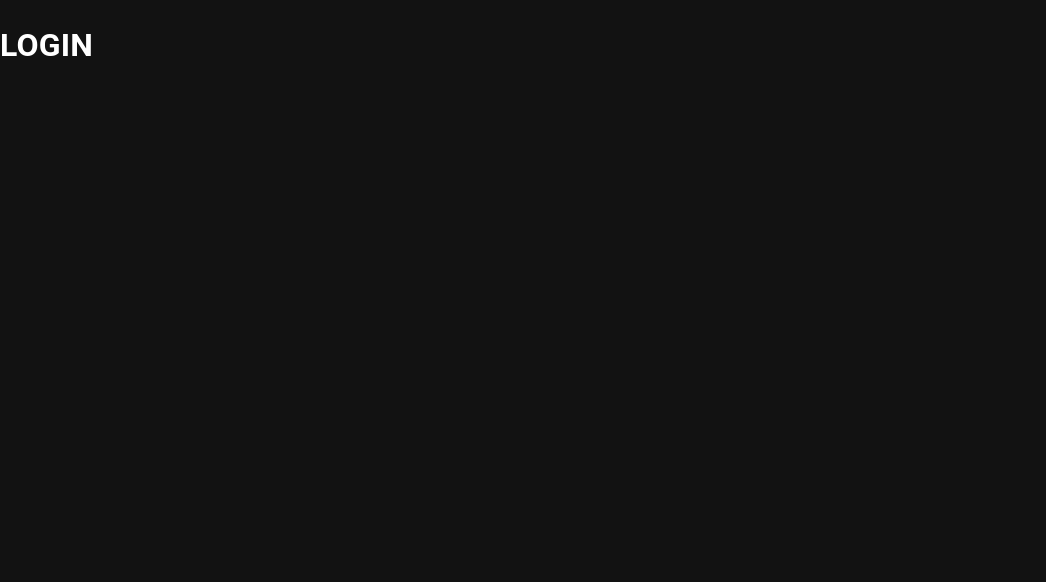
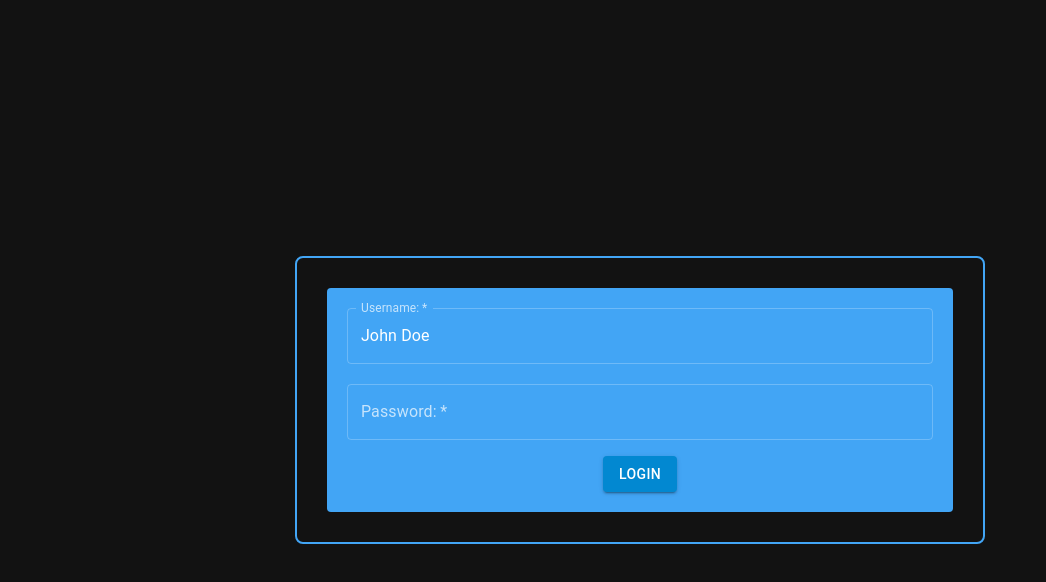
Before and after one commit to squaloIT/star-wars-test, a React (Create React App) app: page /login in a window 1280 px wide. Shown: the top 582 px of the page, without its empty margins (0-1046 px from the left). Built offline with nearby package versions, Linux system fonts and the light colour scheme.

Commit message:
feat: styled login page

```diff
--- a/src/App.tsx
+++ b/src/App.tsx
@@ -3,6 +3,7 @@ import { NotFound } from "./components/NotFound/NotFound";
 import { ThemeProvider, createTheme } from "@mui/material/styles";
 import CssBaseline from "@mui/material/CssBaseline";
 import Container from "@mui/material/Container";
+import { Login } from "./components/Login/Login";
 
 const darkTheme = createTheme({
   palette: {
@@ -21,11 +22,11 @@ function App() {
 
   return (
     <ThemeProvider theme={darkTheme}>
-      <Container maxWidth={false} disableGutters={true}>
+      <Container maxWidth={false} disableGutters={true} sx={{height: '100vh'}}>
         <CssBaseline />
         <Routes>
           <Route path="/" element={redirectToLogin} />
-          <Route path="/login" element={<h1>LOGIN</h1>} />
+          <Route path="/login" element={<Login/>} />
           <Route
             path="overview/:category"
             element={<h1>TESTIRANJE KATEGORIJE</h1>}
--- /dev/null
+++ b/src/components/Login/Login.tsx
@@ -0,0 +1,75 @@
+import { Box, Button, Container, TextField } from "@mui/material";
+
+export const Login = () => {
+  return (
+    <Container
+      sx={{
+        display: "flex",
+        justifyContent: "center",
+        alignItems: "center",
+        height: "100vh",
+      }}
+    >
+      <Box
+        sx={{
+          borderWidth: "2px",
+          borderStyle: "solid",
+          borderColor: "primary.dark",
+          borderRadius: "8px",
+          p: "30px",
+          transition: "padding 0.5s",
+          "&:hover": {
+            p: "0px",
+          },
+        }}
+      >
+        <Box
+          bgcolor="primary.dark"
+          p="20px"
+          sx={{
+            display: "flex",
+            justifyContent: "center",
+            borderRadius: "4px",
+            alignItems: "center",
+            flexWrap: "wrap",
+            gap: "1em",
+          }}
+        >
+          <Box width="100%">
+            <TextField
+              id="outlined-basic"
+              label="Username:"
+              variant="outlined"
+              defaultValue="John Doe"
+              fullWidth={true}
+              required
+            />
+            <TextField
+              id="outlined-password-input"
+              sx={{ marginTop: "20px" }}
+              label="Password:"
+              variant="outlined"
+              type="password"
+              fullWidth={true}
+              required
+            />
+          </Box>
+
+          <Button
+            variant="contained"
+            sx={{
+              color: "white",
+              backgroundColor: "info.dark",
+              "&:hover": {
+                backgroundColor: "info.dark",
+                opacity: [0.8],
+              },
+            }}
+          >
+            Login
+          </Button>
+        </Box>
+      </Box>
+    </Container>
+  );
+};
```
